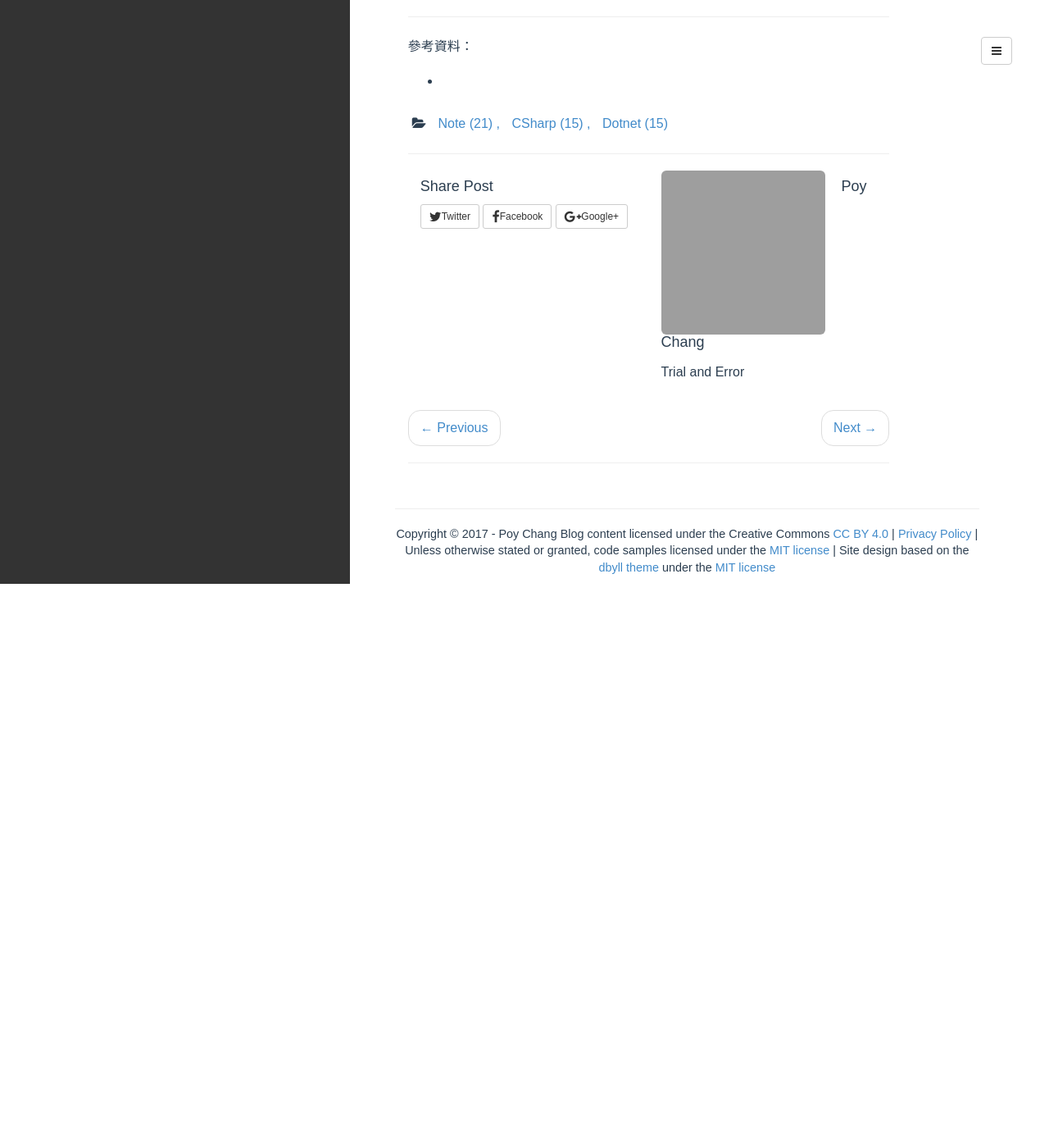
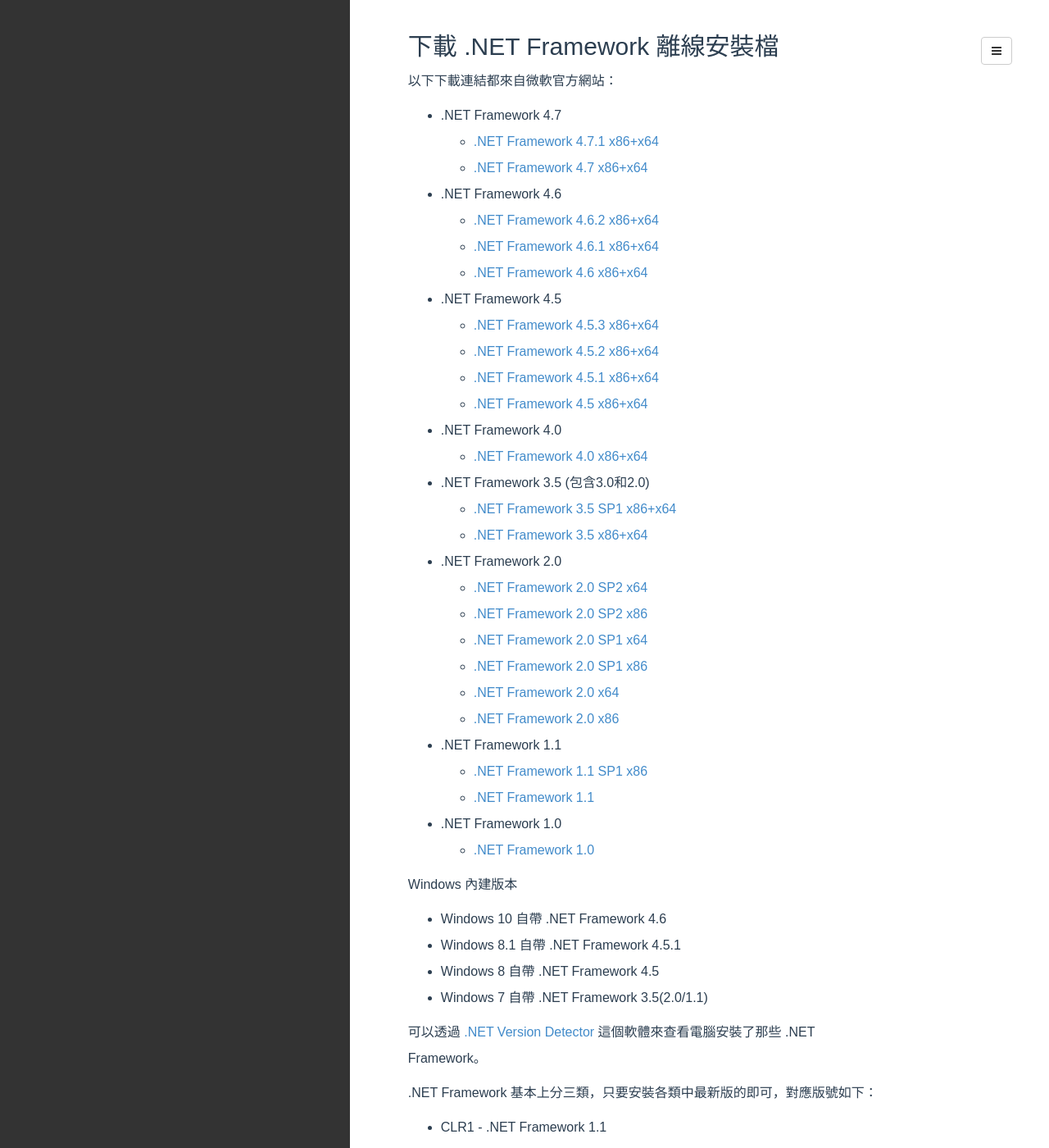
Before and after one commit to poychang/poychang.github.io, a Jekyll site: the page built from _posts/1970-01-01-note-dotnet-core.md, in a window 1280 px wide and 1400 px high, scrolled down 5850 px. Shown: the whole window at 82% size. Built offline with Jekyll 4.4.1, drawn with Linux system fonts in a browser that asks for light colours; some web fonts are replaced; comment, search, counter and statistics services are not loaded; before the commit the page ends 6562 px from its top, so only the background shows below that; some of the changed text lies outside the part shown; grey boxes are pictures that could not be loaded.

Commit message:
alter note

```diff
--- a/_posts/1970-01-01-note-dotnet-core.md
+++ b/_posts/1970-01-01-note-dotnet-core.md
@@ -263,6 +263,55 @@
 * [下載 Web Deploy 安裝檔](https://www.microsoft.com/zh-tw/download/details.aspx?id=43717)
 * [ASP.NET MVC - 使用Web Deploy佈署MVC應用程式到IIS](http://blog.sanc.idv.tw/2014/08/aspnet-web-deploymvciis.html)
 
+## 下載 .NET Framework 離線安裝檔
+
+以下下載連結都來自微軟官方網站：
+
+* .NET Framework 4.7
+	* [.NET Framework 4.7.1 x86+x64](https://download.microsoft.com/download/9/E/6/9E63300C-0941-4B45-A0EC-0008F96DD480/NDP471-KB4033342-x86-x64-AllOS-ENU.exe)
+	* [.NET Framework 4.7 x86+x64](http://download.microsoft.com/download/D/D/3/DD35CC25-6E9C-484B-A746-C5BE0C923290/NDP47-KB3186497-x86-x64-AllOS-ENU.exe)
+* .NET Framework 4.6
+	* [.NET Framework 4.6.2 x86+x64](https://download.microsoft.com/download/F/9/4/F942F07D-F26F-4F30-B4E3-EBD54FABA377/NDP462-KB3151800-x86-x64-AllOS-ENU.exe)
+	* [.NET Framework 4.6.1 x86+x64](https://download.microsoft.com/download/E/4/1/E4173890-A24A-4936-9FC9-AF930FE3FA40/NDP461-KB3102436-x86-x64-AllOS-ENU.exe)
+	* [.NET Framework 4.6 x86+x64](https://download.microsoft.com/download/C/3/A/C3A5200B-D33C-47E9-9D70-2F7C65DAAD94/NDP46-KB3045557-x86-x64-AllOS-ENU.exe)
+* .NET Framework 4.5
+	* [.NET Framework 4.5.3 x86+x64](http://download.microsoft.com/download/2/8/7/2870C339-3C77-49CF-8DDF-AD6189AB8597/NDP453-KB2969351-x86-x64-AllOS-ENU.exe)
+	* [.NET Framework 4.5.2 x86+x64](http://download.microsoft.com/download/E/2/1/E21644B5-2DF2-47C2-91BD-63C560427900/NDP452-KB2901907-x86-x64-AllOS-ENU.exe)
+	* [.NET Framework 4.5.1 x86+x64](http://download.microsoft.com/download/1/6/7/167F0D79-9317-48AE-AEDB-17120579F8E2/NDP451-KB2858728-x86-x64-AllOS-ENU.exe)
+	* [.NET Framework 4.5 x86+x64](http://download.microsoft.com/download/b/a/4/ba4a7e71-2906-4b2d-a0e1-80cf16844f5f/dotnetfx45_full_x86_x64.exe)
+* .NET Framework 4.0
+	* [.NET Framework 4.0 x86+x64](http://download.microsoft.com/download/9/5/A/95A9616B-7A37-4AF6-BC36-D6EA96C8DAAE/dotNetFx40_Full_x86_x64.exe)
+* .NET Framework 3.5 (包含3.0和2.0)
+	* [.NET Framework 3.5 SP1 x86+x64](http://download.microsoft.com/download/2/0/E/20E90413-712F-438C-988E-FDAA79A8AC3D/dotnetfx35.exe)
+	* [.NET Framework 3.5 x86+x64](http://download.microsoft.com/download/6/0/f/60fc5854-3cb8-4892-b6db-bd4f42510f28/dotnetfx35.exe)
+* .NET Framework 2.0
+	* [.NET Framework 2.0 SP2 x64](http://download.microsoft.com/download/c/6/e/c6e88215-0178-4c6c-b5f3-158ff77b1f38/NetFx20SP2_x64.exe)
+	* [.NET Framework 2.0 SP2 x86](http://download.microsoft.com/download/c/6/e/c6e88215-0178-4c6c-b5f3-158ff77b1f38/NetFx20SP2_x86.exe)
+	* [.NET Framework 2.0 SP1 x64](http://download.microsoft.com/download/9/8/6/98610406-c2b7-45a4-bdc3-9db1b1c5f7e2/NetFx20SP1_x64.exe)
+	* [.NET Framework 2.0 SP1 x86](http://download.microsoft.com/download/0/8/c/08c19fa4-4c4f-4ffb-9d6c-150906578c9e/NetFx20SP1_x86.exe)
+	* [.NET Framework 2.0 x64](http://download.microsoft.com/download/a/3/f/a3f1bf98-18f3-4036-9b68-8e6de530ce0a/NetFx64.exe)
+	* [.NET Framework 2.0 x86](http://download.microsoft.com/download/5/6/7/567758a3-759e-473e-bf8f-52154438565a/dotnetfx.exe)
+* .NET Framework 1.1
+	* [.NET Framework 1.1 SP1 x86](https://download.microsoft.com/download/8/b/4/8b4addd8-e957-4dea-bdb8-c4e00af5b94b/NDP1.1sp1-KB867460-X86.exe)
+	* [.NET Framework 1.1](http://download.microsoft.com/download/a/a/c/aac39226-8825-44ce-90e3-bf8203e74006/dotnetfx.exe)
+* .NET Framework 1.0
+	* [.NET Framework 1.0](http://download.microsoft.com/download/e/b/2/eb247c2a-e6b3-4694-98a2-b27111d233dd/dotnetredist.exe)
+
+Windows 內建版本
+
+* Windows 10 自帶 .NET Framework 4.6
+* Windows 8.1 自帶 .NET Framework 4.5.1
+* Windows 8 自帶 .NET Framework 4.5
+* Windows 7 自帶 .NET Framework 3.5(2.0/1.1)
+
+可以透過 [.NET Version Detector](http://www.asoft.be/prod_netver.html) 這個軟體來查看電腦安裝了那些 .NET Framework。
+
+.NET Framework 基本上分三類，只要安裝各類中最新版的即可，對應版號如下：
+
+* CLR1 - .NET Framework 1.1
+* CLR2 - .NET Framework 3.5
+* CLR4 - .NET Framework 4.X
+
 ----------
 
 參考資料：
```
